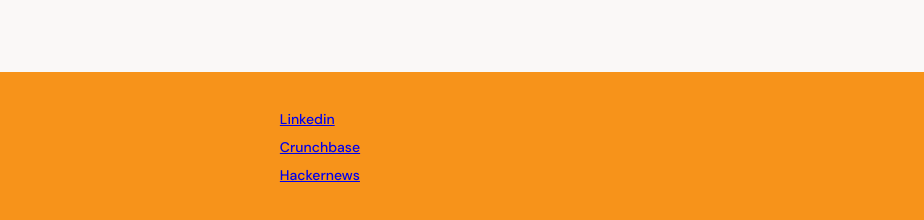
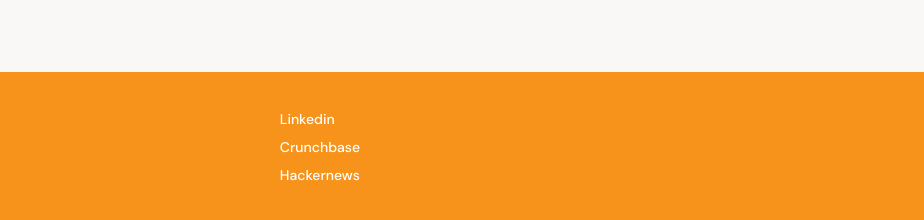
Before and after one commit to DesarrolloDeJonathan/batabit, a plain HTML site: page index.html in a window 1280 px wide. Shown: the part 2924-3144 px from the top of the page, 0-924 px from the left. Drawn offline with Linux system fonts and the light colour scheme.

Commit message:
Footer structure & styles

```diff
--- a/css/styles.css
+++ b/css/styles.css
@@ -507,7 +507,7 @@
 .left li {
   margin: 10px 0;
 }
-.left a:hover {
+.left a {
   text-decoration: none;
   color: var(--just-white);
 }
```
